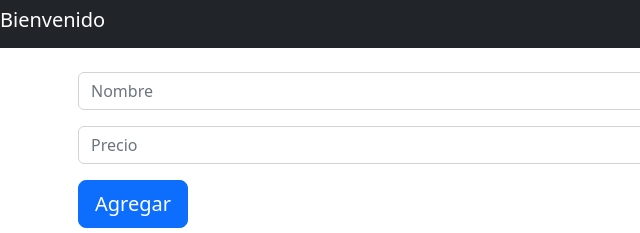
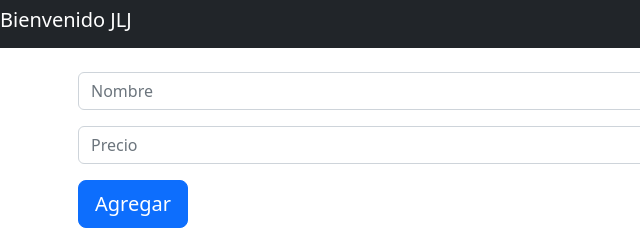
Before and after one commit to Jackson-sch/sistema-ventas-web, a website: page public/index.html in a window 1280 px wide. Shown: the top 233 px of the page, 0-640 px from the left. Drawn offline with nearby package versions, Linux system fonts and the light colour scheme.

Commit message:
Version 0.0.04

```diff
--- a/public/index.html
+++ b/public/index.html
@@ -15,7 +15,7 @@
 
 <body>
   <header>
-    <nav class="navbar navbar-expand-lg navbar-dark bg-dark text-white"><h5>Bienvenido</h5></nav>
+    <nav class="navbar navbar-expand-lg navbar-dark bg-dark text-white"><h5>Bienvenido JLJ</h5></nav>
   </header>
   <main>
     <div class="container mt-3">
```
Also changed, not shown: .github/workflows/main_sistema-ventas.yml, 1 other file.
